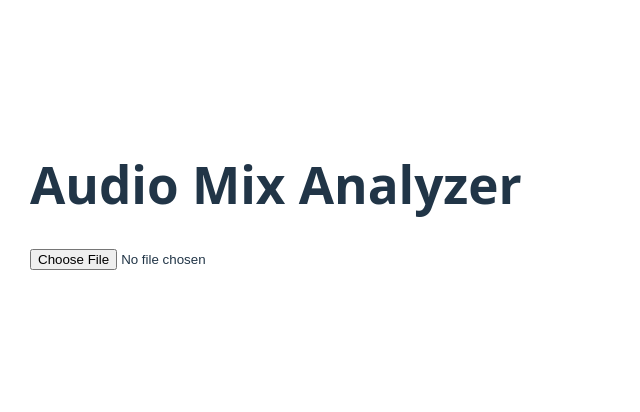
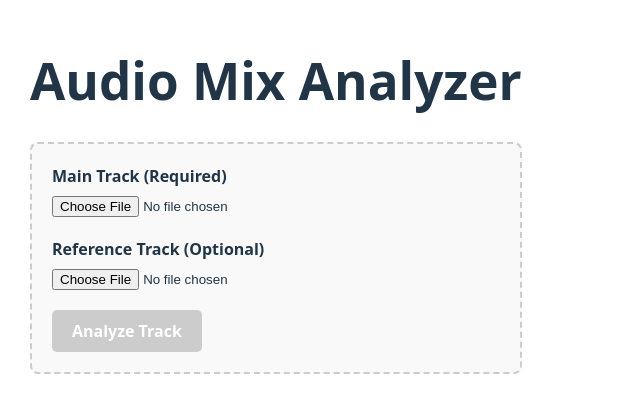
Before and after one commit to rob-cost/Audio-Mix-Analyzer, a React (Vite) app in the folder frontend/my-app/: page / in a window 1280 px wide. Shown: the part 204-616 px from the top of the page, without its empty margins (0-640 px from the left). Built offline with nearby package versions, Linux system fonts and the light colour scheme.

Commit message:
Improved frontend: add reference track button upload

```diff
--- a/frontend/my-app/src/components/Main-View/main-view.tsx
+++ b/frontend/my-app/src/components/Main-View/main-view.tsx
@@ -1,85 +1,395 @@
 import { useState } from "react";
 
 type AnalysisReport = {
-  tempo_features: Record<string, any>;
-  loudness_features: Record<string, any>;
-  transient_features: Record<string, any>;
-  harmonic_features: Record<string, any>;
-  frequency_spectrum_energy: Record<string, any>;
-  stereo_image_features: Record<string, any>;
+  summary?: string;
+  genre_context?: string;
+  loudness_analysis?: Record<string, any>;
+  spectral_analysis?: Record<string, any>;
+  dynamics_analysis?: Record<string, any>;
+  stereo_analysis?: Record<string, any>;
+  strengths?: string[];
+  areas_for_improvement?: string[];
+  suggestions?: string[];
+  processing_recommendations?: Record<string, any>;
+  reference_comparison?: Record<string, any>;
+  tempo_features?: Record<string, any>;
+  loudness_features?: Record<string, any>;
+  transient_features?: Record<string, any>;
+  harmonic_features?: Record<string, any>;
+  frequency_spectrum_energy?: Record<string, any>;
+  stereo_image_features?: Record<string, any>;
 };
 
 export default function MainView() {
+  const [mainFile, setMainFile] = useState<File | null>(null);
+  const [refFile, setRefFile] = useState<File | null>(null);
   const [mainReport, setMainReport] = useState<AnalysisReport | null>(null);
-  // const [refReport, setRefReport] = useState<AnalysisReport | null>(null);
+  const [isAnalyzing, setIsAnalyzing] = useState(false);
+  const [error, setError] = useState<string | null>(null);
 
   const uploadMain = async (e: React.ChangeEvent<HTMLInputElement>) => {
     const file = e.target.files![0];
-    const form = new FormData();
-    form.append("file", file);
+    if (file) {
+      setMainFile(file);
+      console.log("Main Track ", file.name, " uploaded");
+    }
+  };
+
+  const uploadRef = async (e: React.ChangeEvent<HTMLInputElement>) => {
+    const file = e.target.files![0];
+    if (file) {
+      setRefFile(file);
+      console.log("Reference Track ", file.name, " uploaded");
+    }
+  };
+
+  const analyzeTrack = async () => {
+    if (!mainFile) {
+      setError("Please upload main track first");
+      return;
+    }
+
+    setIsAnalyzing(true);
+    setError(null);
+    setMainReport(null);
 
     try {
+      const form = new FormData();
+      form.append("track_file", mainFile);
+
+      if (refFile) {
+        form.append("reference_file", refFile);
+      }
+
       const res = await fetch("http://localhost:8000/analyze_and_report", {
         method: "POST",
         body: form,
       });
 
-      setMainReport(await res.json());
+      if (!res.ok) {
+        throw new Error(`Analysis failed: ${res.statusText}`);
+      }
+      const data = await res.json();
+      setMainReport(data);
+      console.log("Analysis complete:", data);
     } catch (err) {
-      console.error("Main Track Analysis Failed", { err });
+      console.error("Analysis Failed", err);
+      setError(err instanceof Error ? err.message : "Analysis failed");
+    } finally {
+      setIsAnalyzing(false);
     }
   };
 
-  // const uploadRef = async (e: React.ChangeEvent<HTMLInputElement>) => {
-  //   const file = e.target.files![0];
-  //   const form = new FormData();
-  //   form.append("file", file);
-
-  //   try {
-  //     const res = await fetch("http://localhost:8000/analyze_reference", {
-  //       method: "POST",
-  //       body: form,
-  //     });
-
-  //     setRefReport(await res.json());
-  //   } catch (err) {
-  //     console.error("Reference Track Analysis Failed", { err });
-  //   }
-  // };
+  const clearFiles = () => {
+    setMainFile(null);
+    setRefFile(null);
+    setMainReport(null);
+    setError(null);
+  };
 
   return (
-    <div style={{ padding: 30 }}>
+    <div style={{ padding: 30, maxWidth: 1200, margin: "0 auto" }}>
       <h1>Audio Mix Analyzer</h1>
 
-      <input type="file" onChange={uploadMain} />
+      {/* Upload Section */}
+      <div
+        style={{
+          marginTop: 20,
+          padding: 20,
+          border: "2px dashed #ccc",
+          borderRadius: 8,
+          backgroundColor: "#f9f9f9",
+        }}
+      >
+        <div style={{ marginBottom: 15 }}>
+          <label
+            style={{ display: "block", marginBottom: 5, fontWeight: "bold" }}
+          >
+            Main Track (Required)
+          </label>
+          <input
+            type="file"
+            accept="audio/*"
+            onChange={uploadMain}
+            style={{ marginBottom: 5 }}
+          />
+          {mainFile && (
+            <div style={{ color: "green", fontSize: 14 }}>
+              ✓ {mainFile.name}
+            </div>
+          )}
+        </div>
 
-      {/* <input type="file" onChange={uploadRef} /> */}
+        <div style={{ marginBottom: 15 }}>
+          <label
+            style={{ display: "block", marginBottom: 5, fontWeight: "bold" }}
+          >
+            Reference Track (Optional)
+          </label>
+          <input
+            type="file"
+            accept="audio/*"
+            onChange={uploadRef}
+            style={{ marginBottom: 5 }}
+          />
+          {refFile && (
+            <div style={{ color: "green", fontSize: 14 }}>✓ {refFile.name}</div>
+          )}
+        </div>
 
-      {mainReport && (
+        <div style={{ display: "flex", gap: 10 }}>
+          <button
+            onClick={analyzeTrack}
+            disabled={!mainFile || isAnalyzing}
+            style={{
+              padding: "10px 20px",
+              fontSize: 16,
+              fontWeight: "bold",
+              backgroundColor: mainFile && !isAnalyzing ? "#4CAF50" : "#ccc",
+              color: "white",
+              border: "none",
+              borderRadius: 5,
+              cursor: mainFile && !isAnalyzing ? "pointer" : "not-allowed",
+            }}
+          >
+            {isAnalyzing ? "Analyzing..." : "Analyze Track"}
+          </button>
+
+          {(mainFile || refFile) && (
+            <button
+              onClick={clearFiles}
+              disabled={isAnalyzing}
+              style={{
+                padding: "10px 20px",
+                fontSize: 16,
+                backgroundColor: "#f44336",
+                color: "white",
+                border: "none",
+                borderRadius: 5,
+                cursor: isAnalyzing ? "not-allowed" : "pointer",
+              }}
+            >
+              Clear Files
+            </button>
+          )}
+        </div>
+      </div>
+
+      {/* Error Display */}
+      {error && (
+        <div
+          style={{
+            marginTop: 20,
+            padding: 15,
+            backgroundColor: "#ffebee",
+            color: "#c62828",
+            borderRadius: 5,
+            border: "1px solid #ef5350",
+          }}
+        >
+          <strong>Error:</strong> {error}
+        </div>
+      )}
+
+      {/* Loading Indicator */}
+      {isAnalyzing && (
+        <div
+          style={{
+            marginTop: 20,
+            padding: 20,
+            backgroundColor: "#e3f2fd",
+            borderRadius: 5,
+            textAlign: "center",
+          }}
+        >
+          <div style={{ fontSize: 18, marginBottom: 10 }}>
+            🎵 Analyzing your audio...
+          </div>
+          <div style={{ fontSize: 14, color: "#666" }}>
+            This may take a few moments
+          </div>
+        </div>
+      )}
+
+      {/* Analysis Report */}
+      {mainReport && !isAnalyzing && (
         <div style={{ marginTop: 30 }}>
           <h2>Analysis Report</h2>
 
-          {Object.entries(mainReport).map(([section, metrics]) => (
-            <div key={section}>
-              <h3>{section}</h3>
-              <pre>{JSON.stringify(metrics, null, 2)}</pre>
+          {/* Summary Section */}
+          {mainReport.summary && (
+            <div
+              style={{
+                marginBottom: 20,
+                padding: 15,
+                backgroundColor: "#e8f5e9",
+                borderRadius: 5,
+              }}
+            >
+              <h3>Summary</h3>
+              <p>{mainReport.summary}</p>
             </div>
-          ))}
+          )}
+
+          {/* Genre Context */}
+          {mainReport.genre_context && (
+            <div
+              style={{
+                marginBottom: 20,
+                padding: 15,
+                backgroundColor: "#fff3e0",
+                borderRadius: 5,
+              }}
+            >
+              <h3>Genre Context</h3>
+              {mainReport.genre_context && (
+                <p>
+                  <strong>Genre:</strong> {mainReport.genre_context}
+                </p>
+              )}
+            </div>
+          )}
+
+          {/* Strengths */}
+          {mainReport.strengths && mainReport.strengths.length > 0 && (
+            <div
+              style={{
+                marginBottom: 20,
+                padding: 15,
+                backgroundColor: "#e8f5e9",
+                borderRadius: 5,
+              }}
+            >
+              <h3>✓ Strengths</h3>
+              <ul>
+                {mainReport.strengths.map((strength, idx) => (
+                  <li key={idx}>{strength}</li>
+                ))}
+              </ul>
+            </div>
+          )}
+
+          {/* Areas for Improvement */}
+          {mainReport.areas_for_improvement &&
+            mainReport.areas_for_improvement.length > 0 && (
+              <div
+                style={{
+                  marginBottom: 20,
+                  padding: 15,
+                  backgroundColor: "#fff3e0",
+                  borderRadius: 5,
+                }}
+              >
+                <h3>⚠ Areas for Improvement</h3>
+                <ul>
+                  {mainReport.areas_for_improvement.map((area, idx) => (
+                    <li key={idx}>{area}</li>
+                  ))}
+                </ul>
+              </div>
+            )}
+
+          {/* Suggestions */}
+          {mainReport.suggestions && mainReport.suggestions.length > 0 && (
+            <div
+              style={{
+                marginBottom: 20,
+                padding: 15,
+                backgroundColor: "#e3f2fd",
+                borderRadius: 5,
+              }}
+            >
+              <h3>💡 Suggestions</h3>
+              <ul>
+                {mainReport.suggestions.map((suggestion, idx) => (
+                  <li key={idx}>{suggestion}</li>
+                ))}
+              </ul>
+            </div>
+          )}
+
+          {/* Processing Recommendations */}
+          {mainReport.processing_recommendations && (
+            <div
+              style={{
+                marginBottom: 20,
+                padding: 15,
+                backgroundColor: "#f3e5f5",
+                borderRadius: 5,
+              }}
+            >
+              <h3>🎛️ Processing Recommendations</h3>
+              <pre
+                style={{
+                  backgroundColor: "white",
+                  padding: 10,
+                  borderRadius: 5,
+                  overflow: "auto",
+                }}
+              >
+                {JSON.stringify(mainReport.processing_recommendations, null, 2)}
+              </pre>
+            </div>
+          )}
+
+          {/* Reference Comparison */}
+          {mainReport.reference_comparison && (
+            <div
+              style={{
+                marginBottom: 20,
+                padding: 15,
+                backgroundColor: "#fce4ec",
+                borderRadius: 5,
+              }}
+            >
+              <h3>🔄 Reference Comparison</h3>
+              <pre
+                style={{
+                  backgroundColor: "white",
+                  padding: 10,
+                  borderRadius: 5,
+                  overflow: "auto",
+                }}
+              >
+                {JSON.stringify(mainReport.reference_comparison, null, 2)}
+              </pre>
+            </div>
+          )}
+
+          {/* Technical Details (Collapsible) */}
+          <details style={{ marginTop: 20 }}>
+            <summary
+              style={{
+                cursor: "pointer",
+                fontWeight: "bold",
+                padding: 10,
+                backgroundColor: "#f5f5f5",
+                borderRadius: 5,
+              }}
+            >
+              📊 Technical Details (Click to expand)
+            </summary>
+            <div style={{ marginTop: 10 }}>
+              {Object.entries(mainReport).map(([section, metrics]) => (
+                <div key={section} style={{ marginBottom: 15 }}>
+                  <h4>{section}</h4>
+                  <pre
+                    style={{
+                      backgroundColor: "#f5f5f5",
+                      padding: 10,
+                      borderRadius: 5,
+                      overflow: "auto",
+                      fontSize: 12,
+                    }}
+                  >
+                    {JSON.stringify(metrics, null, 2)}
+                  </pre>
+                </div>
+              ))}
+            </div>
+          </details>
         </div>
       )}
-
-      {/* {refReport && (
-        <div style={{ marginTop: 30 }}>
-          <h2>Analysis Report</h2>
-
-          {Object.entries(refReport).map(([section, metrics]) => (
-            <div key={section}>
-              <h3>{section}</h3>
-              <pre>{JSON.stringify(metrics, null, 2)}</pre>
-            </div>
-          ))}
-        </div>
-      )} */}
     </div>
   );
 }
```
Also changed, not shown: 1 other file (tests, documents, lock files or other folders).
